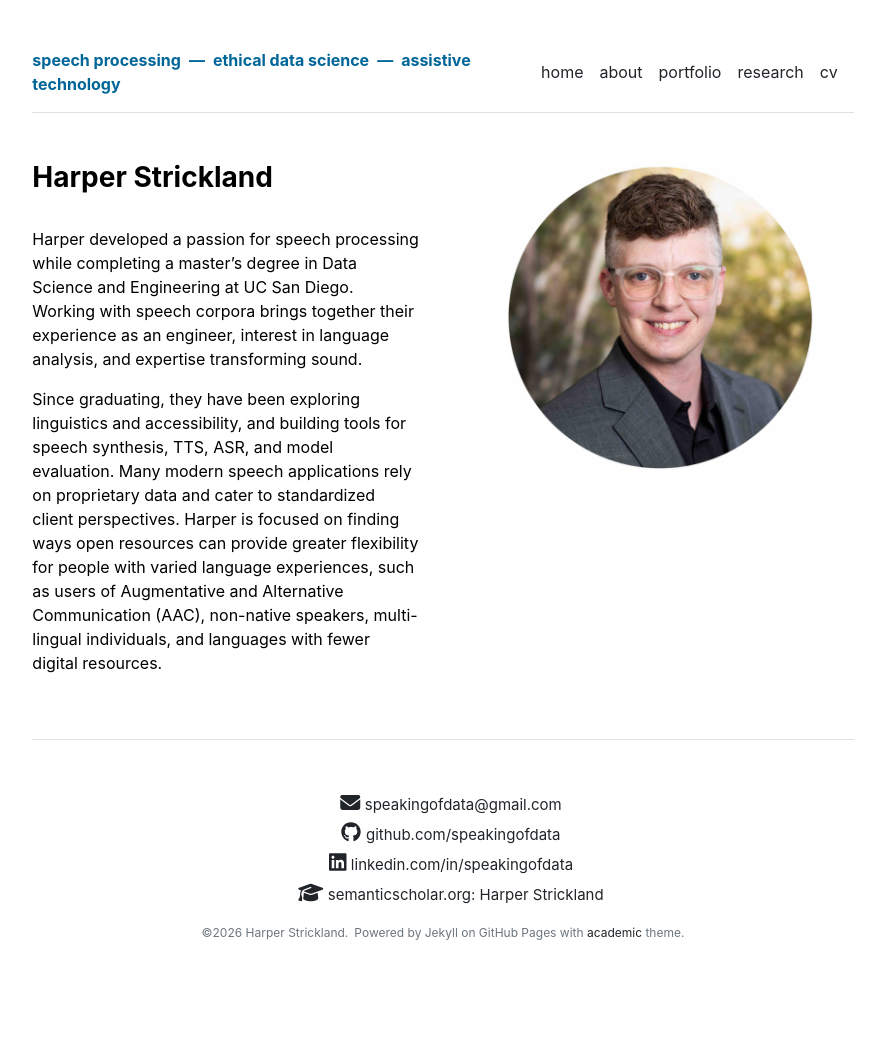
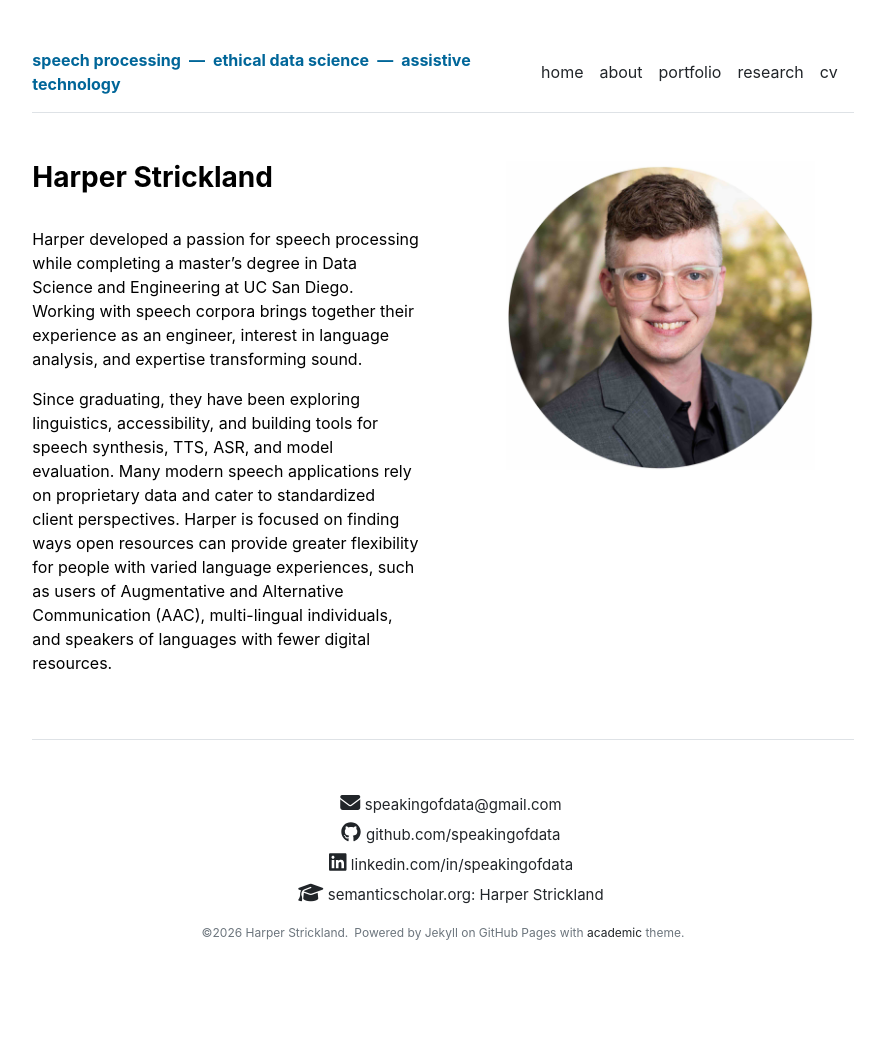
Before and after one commit to speakingofdata/speakingofdata.github.io, a Jekyll site: the page built from index.md, in a window 1280 px wide. Shown: the whole page, without its empty margins (197-1066 px from the left). Built offline with Jekyll 4.4.1, drawn with Linux system fonts in a browser that asks for light colours; nearby versions of some CDN libraries.

Commit message:
Update index.md

```diff
--- a/index.md
+++ b/index.md
@@ -6,4 +6,4 @@ title: "Home"
 <br>
 Harper developed a passion for speech processing while completing a master’s degree in Data Science and Engineering at UC San Diego. Working with speech corpora brings together their experience as an engineer, interest in language analysis, and expertise transforming sound.
 
-Since graduating, they have been exploring linguistics and accessibility, and building tools for speech synthesis, TTS, ASR, and model evaluation. Many modern speech applications rely on proprietary data and cater to standardized client perspectives. Harper is focused on finding ways open resources can provide greater flexibility for people with varied language experiences, such as users of Augmentative and Alternative Communication (AAC), non-native speakers, multi-lingual individuals, and languages with fewer digital resources.
+Since graduating, they have been exploring linguistics, accessibility, and building tools for speech synthesis, TTS, ASR, and model evaluation. Many modern speech applications rely on proprietary data and cater to standardized client perspectives. Harper is focused on finding ways open resources can provide greater flexibility for people with varied language experiences, such as users of Augmentative and Alternative Communication (AAC), multi-lingual individuals, and speakers of languages with fewer digital resources.
```
